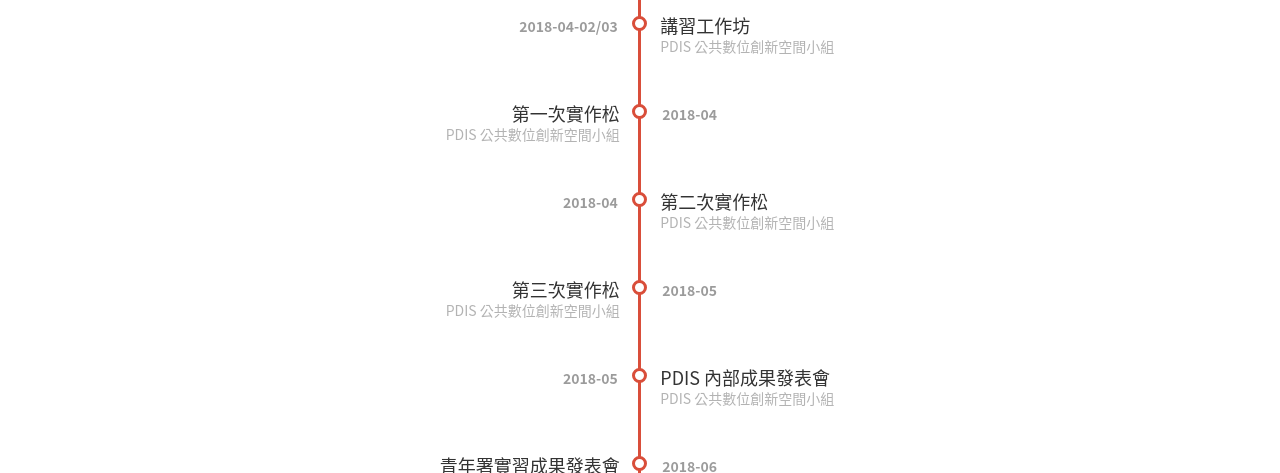
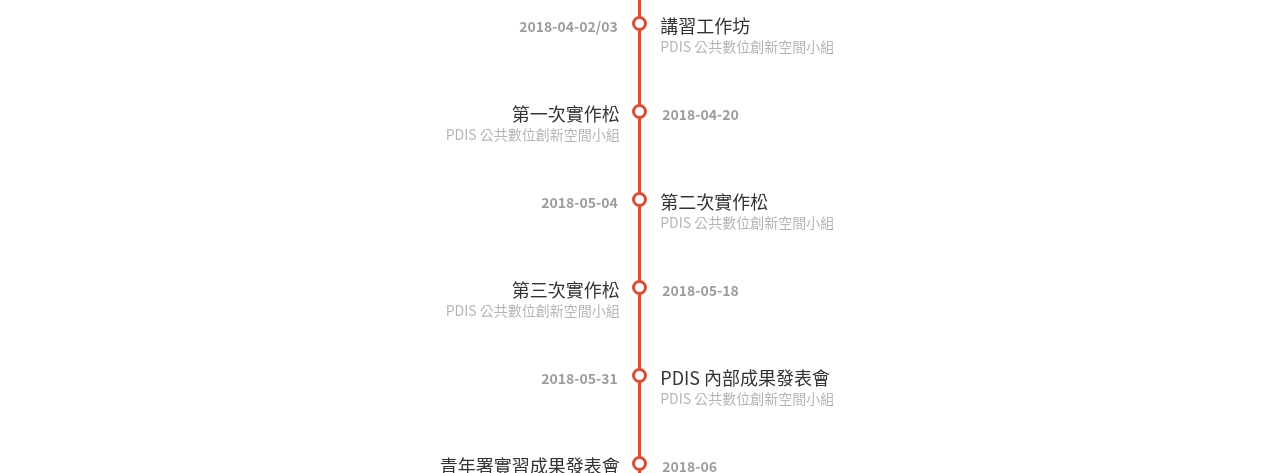
Before and after one commit to PDIS/ray2018, a Jekyll site: the page built from docs/index.html, in a window 1280 px wide and 900 px high, scrolled down 1918 px. Shown: the part 156-629 px from the top of the window. Built offline with Jekyll 4.4.1, drawn with Linux system fonts in a browser that asks for light colours.

Commit message:
Update timeline.json

```diff
--- a/docs/_data/timeline.json
+++ b/docs/_data/timeline.json
@@ -38,25 +38,25 @@
     {
         "title": "第一次實作松",
         "owner": "PDIS 公共數位創新空間小組",
-        "date": "2018-04",
+        "date": "2018-04-20",
         "done": false
     },
     {
         "title": "第二次實作松",
         "owner": "PDIS 公共數位創新空間小組",
-        "date": "2018-04",
+        "date": "2018-05-04",
         "done": false
     },
     {
         "title": "第三次實作松",
         "owner": "PDIS 公共數位創新空間小組",
-        "date": "2018-05",
+        "date": "2018-05-18",
         "done": false
     },
     {
         "title": "PDIS 內部成果發表會",
         "owner": "PDIS 公共數位創新空間小組",
-        "date": "2018-05",
+        "date": "2018-05-31",
         "done": false
     },
     {
```
